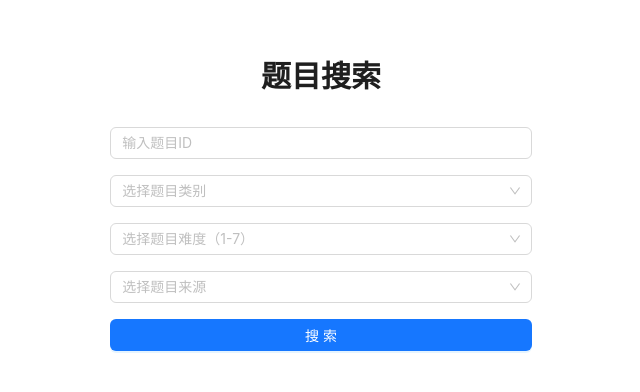
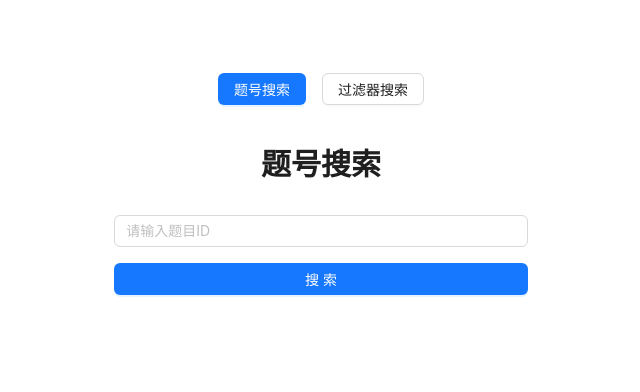
Before and after one commit to xy-guo21/BHSFMathWeb, a Next.js app in the folder frontend/: page /problem in a window 1280 px wide. Shown: the part 216-608 px from the top of the page, without its empty margins (319-959 px from the left). Built offline with nearby package versions, Linux system fonts and the light colour scheme.

Commit message:
modified to 2 search approach

```diff
--- a/frontend/src/app/problem/page.tsx
+++ b/frontend/src/app/problem/page.tsx
@@ -1,13 +1,12 @@
 'use client'
 import React, { useState } from 'react';
-import { Input, Button, Row, Col, Typography, Tag, Select } from 'antd';
-
+import { Input, Button, Row, Col, Typography, Tag, Select, Divider } from 'antd';
 
 const { Title } = Typography;
 const { Option } = Select;
 
 // 模拟数学竞赛题目数据（中文）
-const mockMathContestQuestions = [
+const mockQuestions = [
     { id: '1', title: '解方程：2x + 5 = 11，求 x 的值', difficulty: 2, topics: ['代数'], source: '数学竞赛 2020' },
     { id: '2', title: '前 10 个质数的和是多少？', difficulty: 5, topics: ['数论'], source: '数学奥林匹克练习' },
     { id: '3', title: '如果一个三角形的角度分别为30°、60°和90°，其边长的比是多少？', difficulty: 3, topics: ['几何'], source: '几何挑战' },
@@ -28,51 +27,106 @@ const mockMathContestQuestions = [
 
 
   const ProblemSearch: React.FC = () => {
+    const [searchMode, setSearchMode] = useState<'id' | 'filter'>('id');
     const [questionId, setQuestionId] = useState('');
     const [selectedTopic, setSelectedTopic] = useState('');
     const [selectedDifficulty, setSelectedDifficulty] = useState<number | undefined>(undefined);
     const [selectedSource, setSelectedSource] = useState('');
-  const [question, setQuestion] = useState<any>(null); // Updated type
+    const [questionById, setQuestionById] = useState(null);
+    const [questionByFilter, setQuestionByFilter] = useState(null);
 
-  const handleSearch = () => {
-    // Simulate fetching question from a database by criteria
-    const foundQuestion = mockMathContestQuestions.find(q =>
-      (q.id === questionId || !questionId) &&
-      (q.topics.includes(selectedTopic) || !selectedTopic) &&
-      (q.difficulty === selectedDifficulty || selectedDifficulty === undefined) &&
-      (q.source === selectedSource || !selectedSource)
+    const handleIdSearch = () => {
+      // Simulate fetching question from a database by ID
+      const foundQuestion = mockQuestions.find(q => q.id === questionId);
+      setQuestionById(foundQuestion);
+    };
+
+    const handleFilterSearch = () => {
+      // Simulate fetching questions from a database by topic, difficulty, and source
+      const foundQuestions = mockQuestions.filter(q =>
+        (selectedTopic === '' || selectedTopic === '不限' || q.topics.includes(selectedTopic)) &&
+        (selectedDifficulty === undefined || selectedDifficulty === '不限' || q.difficulty === selectedDifficulty) &&
+        (selectedSource === '' || selectedSource === '不限' || q.source === selectedSource)
       );
-    setQuestion(foundQuestion);
+      setQuestionByFilter(foundQuestions);
+    };
+
+    const switchToIdMode = () => {
+      setSearchMode('id');
+    };
+
+    const switchToFilterMode = () => {
+      setSearchMode('filter');
     };
 
     return (
       <Row justify="center" align="middle" style={{ height: '100vh' }}>
-      <Col span={8}>
+        <Col span={16}>
+          <Row justify="center" gutter={16}>
+            {/* Switch Buttons */}
+            <Col span={24} style={{ marginBottom: '1rem', textAlign: 'center' }}>
+              <Button type={searchMode === 'id' ? 'primary' : 'default'} onClick={switchToIdMode} style={{ marginRight: '1rem' }}>
+                题号搜索
+              </Button>
+              <Button type={searchMode === 'filter' ? 'primary' : 'default'} onClick={switchToFilterMode}>
+                过滤器搜索
+              </Button>
+            </Col>
+
+            {/* Left Side: Search by ID */}
+            {searchMode === 'id' && (
+              <Col span={12}>
                 <Title level={2} style={{ textAlign: 'center', marginBottom: '2rem' }}>
-          题目搜索
+                  题号搜索
                 </Title>
                 <Input
-          placeholder="输入题目ID"
+                  placeholder="请输入题目ID"
                   value={questionId}
                   onChange={(e) => setQuestionId(e.target.value)}
                   style={{ marginBottom: '1rem' }}
                 />
+                <Button type="primary" onClick={handleIdSearch} style={{ width: '100%', marginBottom: '1rem' }}>
+                  搜索
+                </Button>
+                {questionById && (
+                  <div style={{ marginTop: '2rem' }}>
+                    <Title level={5}>{`${questionById.id}: ${questionById.title}`}</Title>
+                    <p>{`难度: ${questionById.difficulty}`}</p>
+                    <p>{`来源: ${questionById.source}`}</p>
+                    <p>
+                      类别: {questionById.topics.map((topic, index) => (
+                        <Tag key={index}>{topic}</Tag>
+                      ))}
+                    </p>
+                  </div>
+                )}
+              </Col>
+            )}
+
+            {/* Right Side: Search by Filter */}
+            {searchMode === 'filter' && (
+              <Col span={12}>
+                <Title level={2} style={{ textAlign: 'center', marginBottom: '2rem' }}>
+                  过滤器搜索
+                </Title>
                 <Select
                   showSearch
                   style={{ width: '100%', marginBottom: '1rem' }}
-          placeholder="选择题目类别"
+                  placeholder="请选择类别"
                   optionFilterProp="children"
                   onChange={(value) => setSelectedTopic(value)}
                 >
-          {mockMathContestQuestions.flatMap(question => question.topics).filter((value, index, self) => self.indexOf(value) === index).map((topic, index) => (
+                  <Option value="不限">不限</Option>
+                  {mockQuestions.flatMap(question => question.topics).filter((value, index, self) => self.indexOf(value) === index).map((topic, index) => (
                     <Option key={index} value={topic}>{topic}</Option>
                   ))}
                 </Select>
                 <Select
                   style={{ width: '100%', marginBottom: '1rem' }}
-          placeholder="选择题目难度（1-7）"
+                  placeholder="请选择难度"
                   onChange={(value) => setSelectedDifficulty(value)}
                 >
+                  <Option value="不限">不限</Option>
                   {[1, 2, 3, 4, 5, 6, 7].map((difficulty, index) => (
                     <Option key={index} value={difficulty}>{difficulty}</Option>
                   ))}
@@ -80,33 +134,40 @@ const ProblemSearch: React.FC = () => {
                 <Select
                   showSearch
                   style={{ width: '100%', marginBottom: '1rem' }}
-          placeholder="选择题目来源"
+                  placeholder="请选择来源"
                   optionFilterProp="children"
                   onChange={(value) => setSelectedSource(value)}
                 >
-          {mockMathContestQuestions.flatMap(question => question.source).filter((value, index, self) => self.indexOf(value) === index).map((source, index) => (
+                  <Option value="不限">不限</Option>
+                  {mockQuestions.flatMap(question => question.source).filter((value, index, self) => self.indexOf(value) === index).map((source, index) => (
                     <Option key={index} value={source}>{source}</Option>
                   ))}
                 </Select>
-        <Button type="primary" onClick={handleSearch} style={{ width: '100%' }}>
+                <Button type="primary" onClick={handleFilterSearch} style={{ width: '100%' }}>
                   搜索
                 </Button>
-        {question && (
+                {questionByFilter && (
                   <div style={{ marginTop: '2rem' }}>
-            <Title level={3}>搜索结果</Title>
-            <div>
-              <Title level={4}>{`题目ID: ${question.id}`}</Title>
-              <Title level={5}>{`标题: ${question.title}`}</Title>
-              <p>{`难度: ${question.difficulty}`}</p>
-              <p>{`来源: ${question.source}`}</p>
+                    <p style={{ marginTop: '1rem', textAlign: 'center' }}>
+                        找到 {questionByFilter.length} 道符合要求的题目
+                    </p>
+                    {questionByFilter.map((q, index) => (
+                      <div key={index}>
+                        <Title level={5}>{`${q.id}: ${q.title}`}</Title>
+                        <p>{`难度: ${q.difficulty}`}</p>
+                        <p>{`来源: ${q.source}`}</p>
                         <p>
-                类别: {question.topics.map((topic: string, index: number) => (
+                          类别: {q.topics.map((topic, index) => (
                             <Tag key={index}>{topic}</Tag>
                           ))}
                         </p>
                       </div>
+                    ))}
                   </div>
                 )}
+              </Col>
+            )}
+          </Row>
         </Col>
       </Row>
     );
```
Lines whose indentation alone changed are shown as unchanged.
